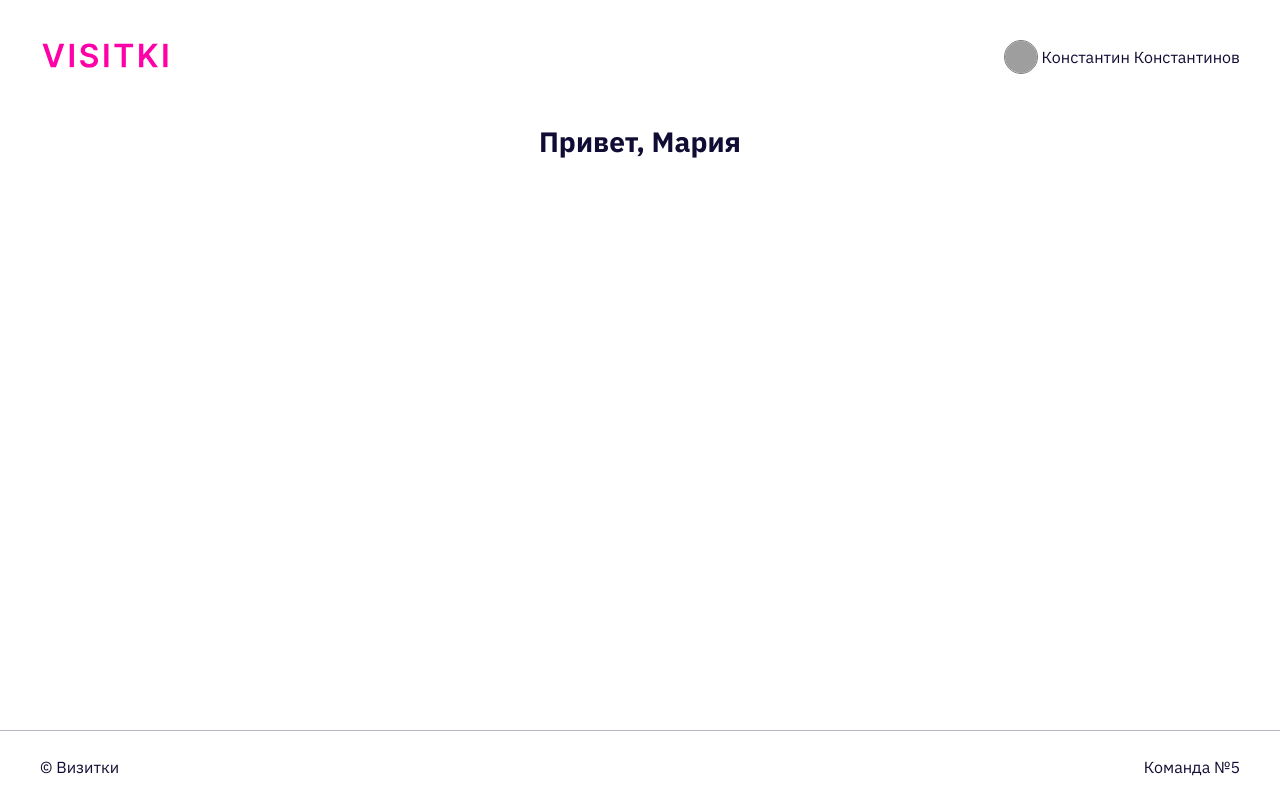
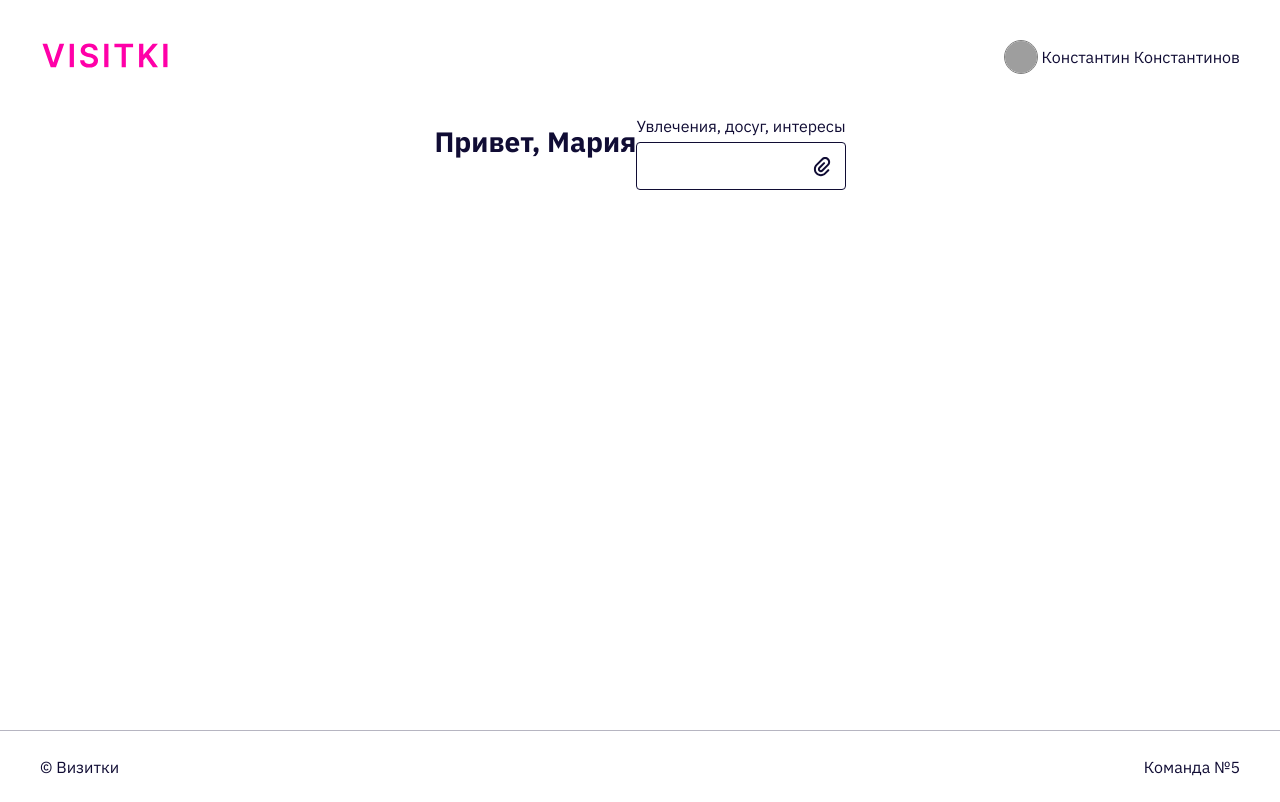
Before and after one commit to marussia1996/Vizitki, a React (Create React App) app: page /maria in a window 1280 px wide. Built offline with nearby package versions, Linux system fonts and the light colour scheme; grey boxes are pictures that could not be loaded.

Commit message:
add custom input file

```diff
--- a/src/components/App/App.tsx
+++ b/src/components/App/App.tsx
@@ -6,6 +6,7 @@ import './App.scss';
 import {  Header  } from '../Header/Header';
 import { LoginPage } from '../../pages/LoginPage/LoginPage';
 import { Footer } from '../Footer/Footer';
+import { InputFile } from '../InputFile/InputFile';
 
 export const App: FC = () => {
   const location = useLocation<TLocation>();
@@ -19,6 +20,7 @@ export const App: FC = () => {
           </Route>
           <Route exact path="/maria">
             <h1>Привет, Мария</h1>
+            <InputFile/>
           </Route>
           <Route exact path="/vadim">
             <h1>Привет, Вадим</h1>
--- /dev/null
+++ b/src/components/InputFile/InputFile.module.scss
@@ -0,0 +1,53 @@
+@use '../../index.scss' as *;
+
+.wrapper{
+  width: 24px;
+  height: 24px;
+  display: flex;
+  justify-content: center;
+  align-items: center;
+  position: absolute;
+  top: 41px;
+  right: 12px;
+  cursor: pointer;
+}
+.fakeInput{
+  width: 100%;
+  min-height: 48px;
+  border: 1px solid $text-dark;
+  border-radius: 4px;
+  box-sizing: border-box;
+  padding: 12px 12px 12px 16px;
+}
+.fileName{
+  font-family: 'IBMPlexSans', sans-serif;
+  color: $text-dark;
+  @include text(16px, 24px, 400);
+}
+.input{
+  display: none;
+}
+.input:hover{
+  border: 1px solid #666666;
+}
+.input:focus{
+  border: 1px solid #666666;
+}
+.input:focus-visible{
+    outline: none;
+}
+.icon:active{
+  box-shadow: 0px 4px 4px rgba(0, 0, 0, 0.25);
+}
+.content{
+  display: flex;
+  flex-direction: column;
+  max-width: 440px;
+  color: $text-dark;
+  @include text(16px, 24px, 400);
+  box-sizing: border-box;
+  position: relative;
+}
+.label{
+  padding-bottom: 4px;
+}
--- /dev/null
+++ b/src/components/InputFile/InputFile.tsx
@@ -0,0 +1,55 @@
+import React, { useRef, useState } from 'react'
+import stylesInput from '../InputFile/InputFile.module.scss'
+import fileIcon from '../../images/fileIcon.svg'
+import { useHooks } from '../../utils/FileHooks';
+
+export const InputFile = () => {
+  const {
+    handleDroppedFile,
+    handleFileDialog,
+    imageContainerRef,
+    inputFileRef,
+    openDialog,
+    selectedFile,
+    stopDragEvent
+  } = useHooks();
+  console.log(selectedFile);
+  return (
+    <div className={`${stylesInput.content}`}
+        ref={imageContainerRef}
+        onDragEnter={stopDragEvent}
+        onDragOver={stopDragEvent}
+        onDrop={handleDroppedFile}>
+      <label className={`${stylesInput.label}`}>Увлечения, досуг, интересы</label>
+      <div className={`${stylesInput.fakeInput}`} onClick={openDialog}>
+        <span className={`${stylesInput.fileName}`}>{selectedFile || ''}</span>
+        <input
+          className={`${stylesInput.input}`}
+          type="file"
+          ref={inputFileRef}
+          accept="image/*"
+          onChange={handleFileDialog}
+          />
+        <div className={`${stylesInput.wrapper}`}>
+          <img className={`${stylesInput.icon}`} src={fileIcon} alt='иконка файла'/>
+        </div>
+      </div>
+      {/* <div
+        ref={imageContainerRef}
+        onDragEnter={stopDragEvent}
+        onDragOver={stopDragEvent}
+        onDrop={handleDroppedFile}
+        style={{ display: "flex",
+        justifyContent: "center",
+        alignItems: "center",
+        width: '200px',
+        height: '200px',
+        marginTop: 10,
+        border: "1px solid lightgray" }}
+      >
+        {selectedFile ? null : <span>ここにドロップ</span>}
+      </div> */}
+      <span></span>
+    </div>
+  )
+}
--- /dev/null
+++ b/src/utils/FileHooks.tsx
@@ -0,0 +1,96 @@
+import {
+  ChangeEventHandler,
+  DragEventHandler,
+  MouseEventHandler,
+  useRef,
+  useState
+} from "react";
+// import { imageDisplaySize } from "./styles";
+export const imageDisplaySize = { width: 200, height: 200 };
+
+const fileImage = new Image();
+export const useHooks = () => {
+  const imageContainerRef = useRef<HTMLDivElement>(null);
+  const inputFileRef = useRef<HTMLInputElement>(null);
+  //Здесь хранится url на картинку blob:http://localhost:3000/78a8472f-48b2-44d2-a3cd-5bf367135e5b
+  const [objectURL, setObjectURL] = useState("");
+  const [selectedFile, setSelectedFile] = useState<string | null>(null);
+  // const manipulateImageSize = (url: string) => {
+  //   fileImage.src = url;
+  //   fileImage.onload = () => {
+  //     const width = fileImage.naturalWidth;
+  //     const height = fileImage.naturalHeight;
+  //     const ratioWidth = width / imageDisplaySize.width;
+  //     const ratioHeight = height / imageDisplaySize.height;
+  //     if (ratioWidth > ratioHeight) {
+  //       fileImage.width = imageDisplaySize.width;
+  //       fileImage.height = height / ratioWidth;
+  //     } else {
+  //       fileImage.width = width / ratioHeight;
+  //       fileImage.height = imageDisplaySize.height;
+  //     }
+  //   };
+  // };
+  const resetSelection = () => {
+    fileImage.src = "";
+    setSelectedFile(null);
+    // const imageContainer = imageContainerRef.current;
+    // if (imageContainer && fileImage.parentNode === imageContainer) {
+    //   imageContainer.removeChild(fileImage);
+    // }
+    if (objectURL) {
+      window.URL.revokeObjectURL(objectURL);
+      setObjectURL("");
+    }
+  };
+  const handleFiles = (files: FileList | null) => {
+    resetSelection();
+    if (!files || files?.length === 0) return;
+    const file = files[0];
+    if (!file.type.includes("image/")) {
+      if (inputFileRef.current) {
+        inputFileRef.current.value = "";
+      }
+      return;
+    }
+    setSelectedFile(file.name);
+    const imageContainer = imageContainerRef.current;
+    if (!imageContainer) return;
+    //Создание Url картинки
+    const objectURL = window.URL.createObjectURL(file);
+    // manipulateImageSize(objectURL);
+    imageContainer.appendChild(fileImage);
+    setObjectURL(objectURL);
+  };
+  const openDialog: MouseEventHandler<HTMLDivElement> = () => {
+    const inputFile = inputFileRef.current;
+    if (!inputFile) return;
+    inputFile.click();
+  };
+  const stopDragEvent: DragEventHandler<HTMLDivElement> = (event) => {
+    event.preventDefault();
+    event.stopPropagation();
+  };
+  const handleFileDialog: ChangeEventHandler<HTMLInputElement> = (event) => {
+    const files = event.currentTarget.files;
+    handleFiles(files);
+  };
+  const handleDroppedFile: DragEventHandler<HTMLDivElement> = (event) => {
+    stopDragEvent(event);
+    const dataTransfer = event.dataTransfer;
+    const files = dataTransfer.files;
+    if (inputFileRef.current) {
+      inputFileRef.current.files = files;
+    }
+    handleFiles(files);
+  };
+  return {
+    handleDroppedFile,
+    handleFileDialog,
+    imageContainerRef,
+    inputFileRef,
+    openDialog,
+    selectedFile,
+    stopDragEvent
+  };
+};
```
Also changed, not shown: src/images/fileIcon.svg (added).
